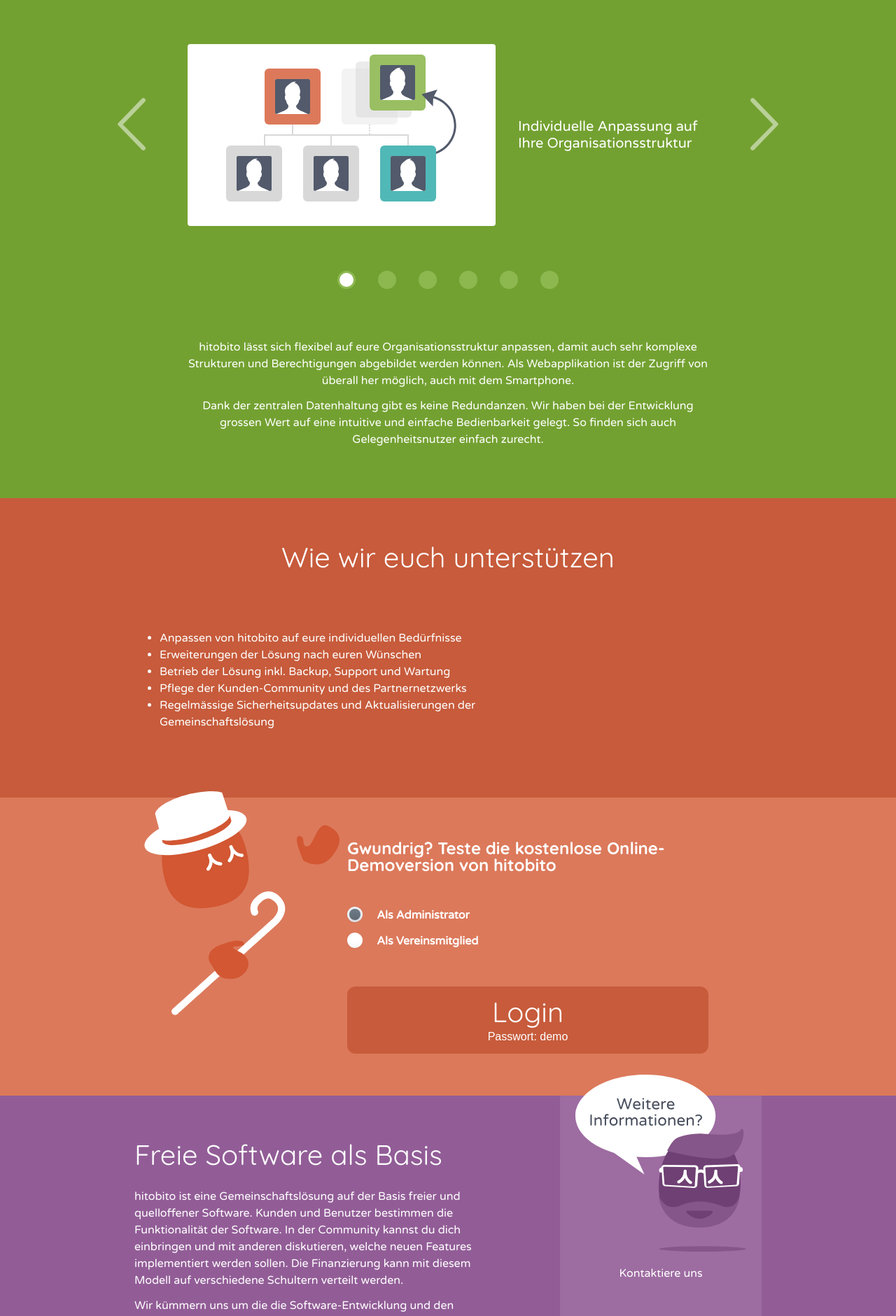
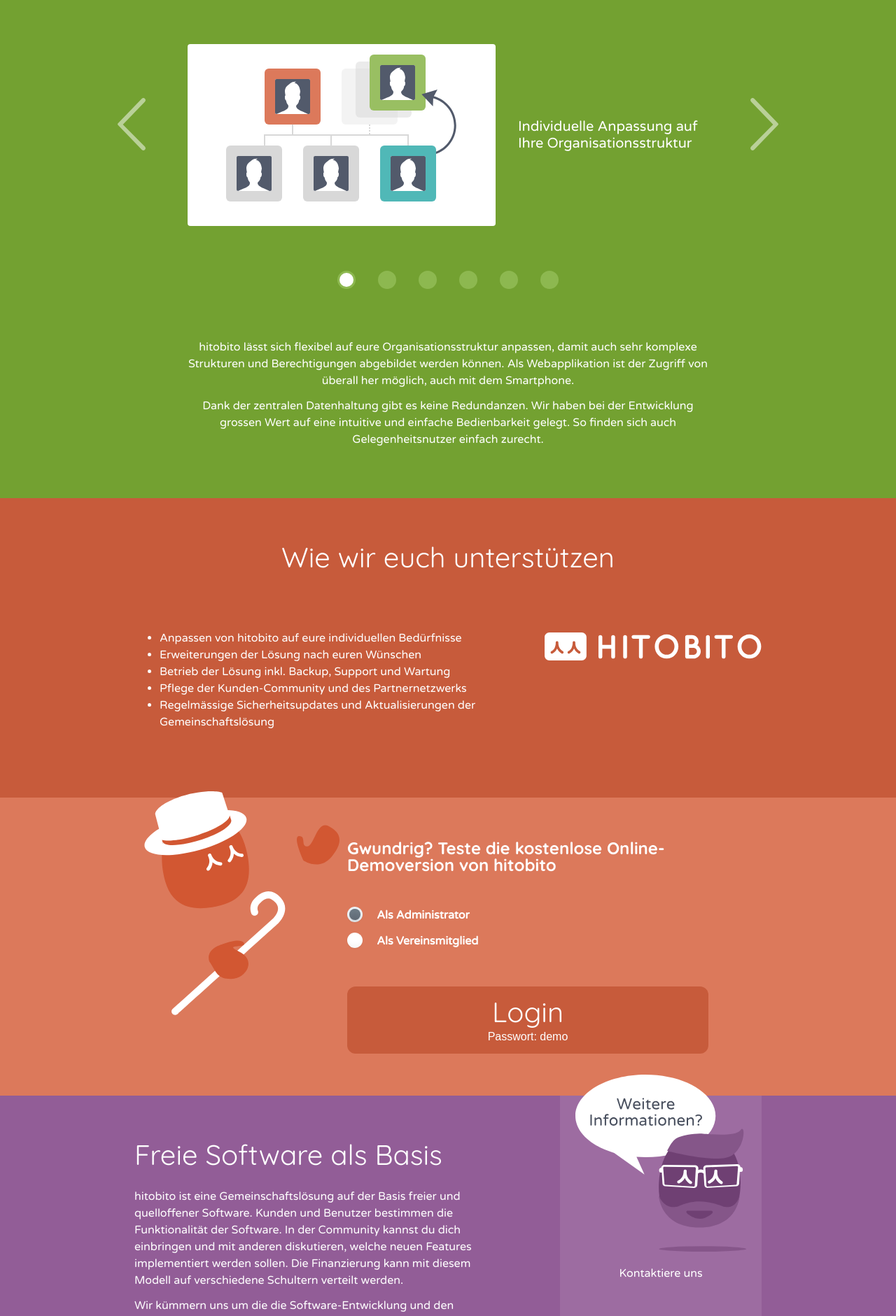
Before and after one commit to hitobito/hitobito.github.io, a Jekyll site: the page built from index.html, in a window 1280 px wide. Shown: the part 1919-3800 px from the top of the page at 70% size. Built offline with Jekyll 4.4.1, drawn with Linux system fonts in a browser that asks for light colours; nearby versions of some CDN libraries; comment, search, counter and statistics services are not loaded.

Commit message:
correct svg with better placement

```diff
--- a/_sass/module/_info.scss
+++ b/_sass/module/_info.scss
@@ -16,7 +16,7 @@
   text-align: center;
   @include at-breakpoint($breakDesktop oldie) {
     @include span-columns(5 omega, 12);
-    text-align: left;
+    text-align: right;
     padding: 60px 0 20px;
   }
 }
--- a/styles/main.css
+++ b/styles/main.css
@@ -1816,7 +1816,7 @@
     width: 40.625%;
     float: right;
     margin-right: 0;
-    text-align: left;
+    text-align: right;
     padding: 60px 0 20px;
   }
 }
@@ -1827,7 +1827,7 @@
   margin-right: 0;
   *margin-left: -1em;
   display: inline;
-  text-align: left;
+  text-align: right;
   padding: 60px 0 20px;
 }
 
```
Also changed, not shown: images/logo-white.svg.
